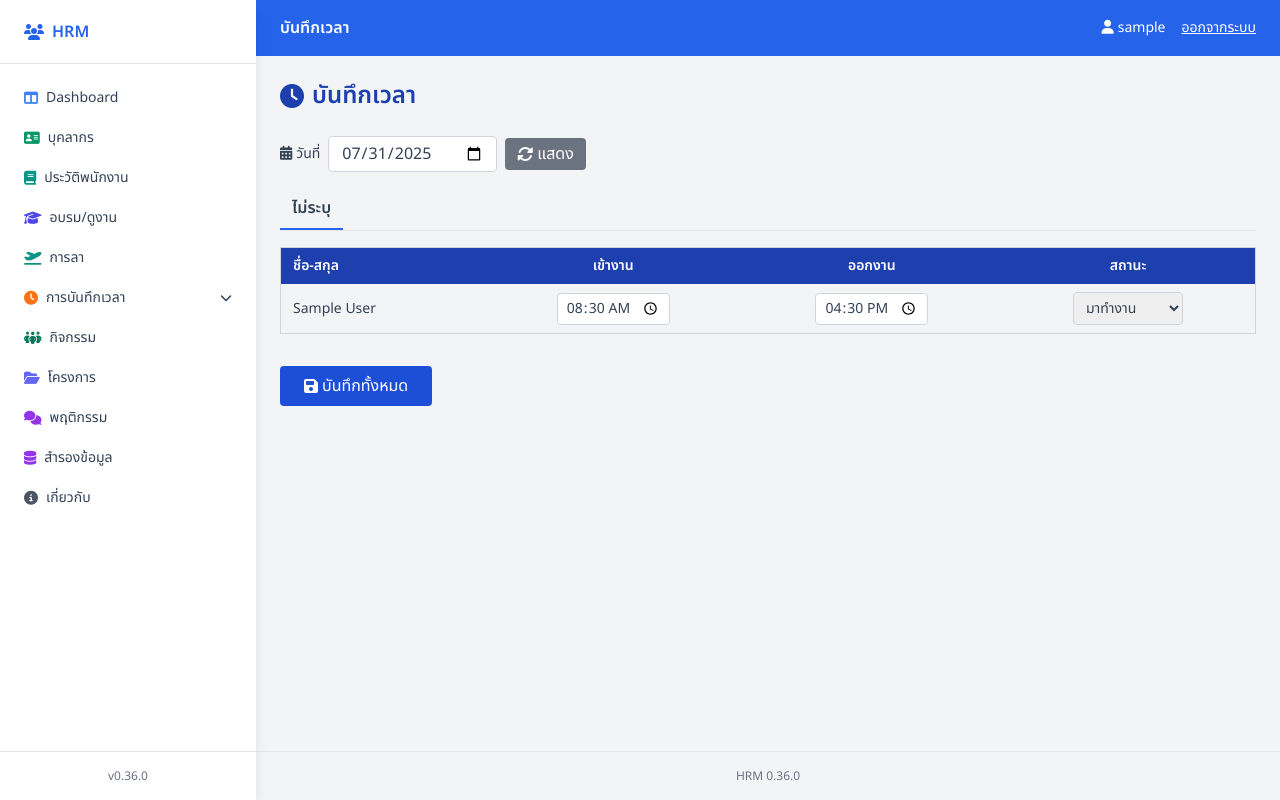
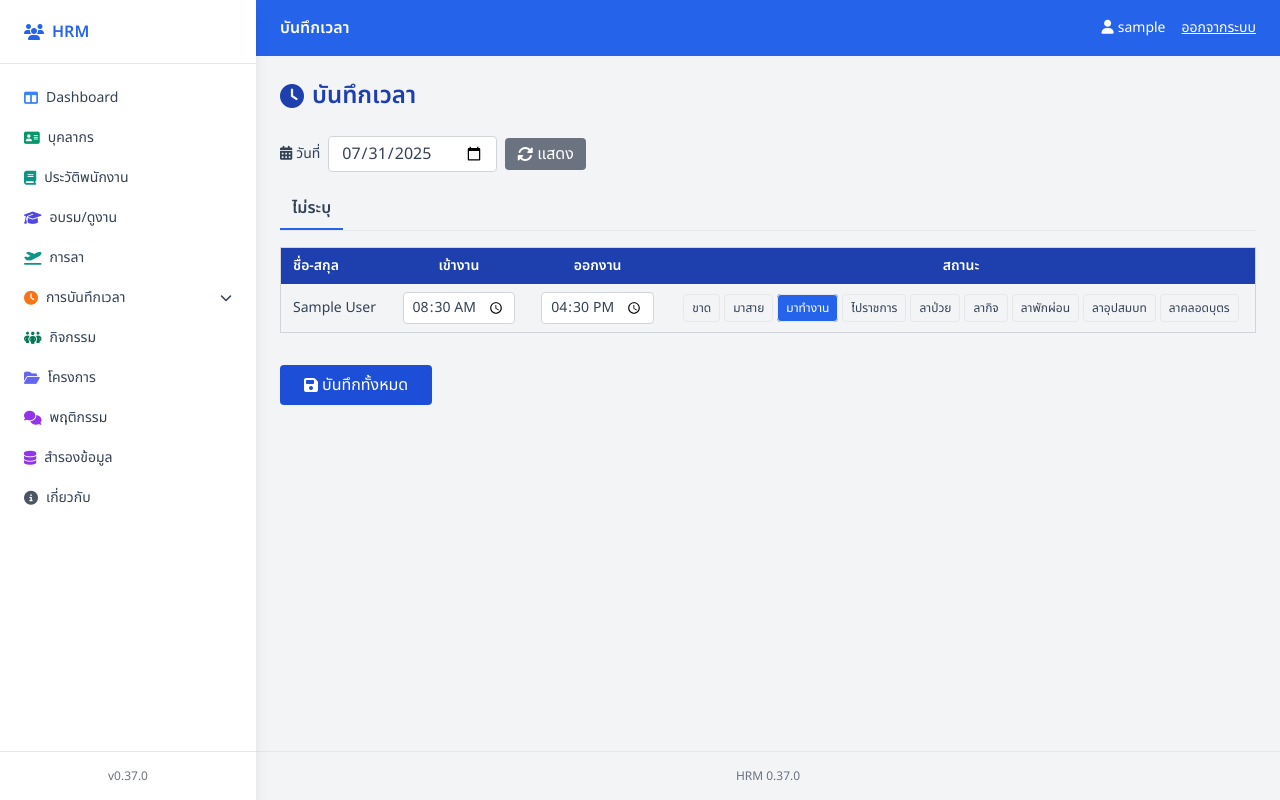
Before and after one commit to theeraphol/hrm, a Flask app: page /hrm/attendance in a window 1280 px wide. Run offline with Flask 2, Linux system fonts and the light colour scheme; the visitor is signed in with stand-in values (Sample User, id 1); data that the repository does not hold is empty; some libraries are stand-ins or nearby versions.

Commit message:
feat: use buttons for attendance status

```diff
--- a/config.py
+++ b/config.py
@@ -3,7 +3,7 @@ import os
 class Config:
     """การตั้งค่าสำหรับแอปพลิเคชัน"""
 
-    VERSION = "0.36.0"
+    VERSION = "0.37.0"
 
     # รหัสสถานะการมาทำงาน
     WORK_STATUS = {
--- a/templates/attendance.html
+++ b/templates/attendance.html
@@ -43,11 +43,14 @@
               <input type="time" name="checkout_{{ s.id }}" value="{{ (attendance.get(s.id).checkout_time.strftime('%H:%M') if attendance.get(s.id) and attendance.get(s.id).checkout_time else default_checkout) }}" class="border border-gray-300 rounded px-2 py-1" />
             </td>
             <td class="py-2 px-3 text-center">
-              <select name="status_{{ s.id }}" class="border border-gray-300 rounded px-2 py-1">
+              <div class="inline-flex flex-wrap gap-1 justify-center">
                 {% for code, text in work_status.items() %}
-                <option value="{{ code }}" {% if attendance.get(s.id) and attendance.get(s.id).work_status==code %}selected{% elif not attendance.get(s.id) and code==2 %}selected{% endif %}>{{ text }}</option>
+                <label>
+                  <input type="radio" name="status_{{ s.id }}" value="{{ code }}" class="peer sr-only" {% if attendance.get(s.id) and attendance.get(s.id).work_status==code %}checked{% elif not attendance.get(s.id) and code==2 %}checked{% endif %}>
+                  <span class="px-2 py-1 border rounded text-xs cursor-pointer peer-checked:bg-blue-600 peer-checked:text-white">{{ text }}</span>
+                </label>
                 {% endfor %}
-              </select>
+              </div>
             </td>
           </tr>
         {% endfor %}
```
Also changed, not shown: README.md.
